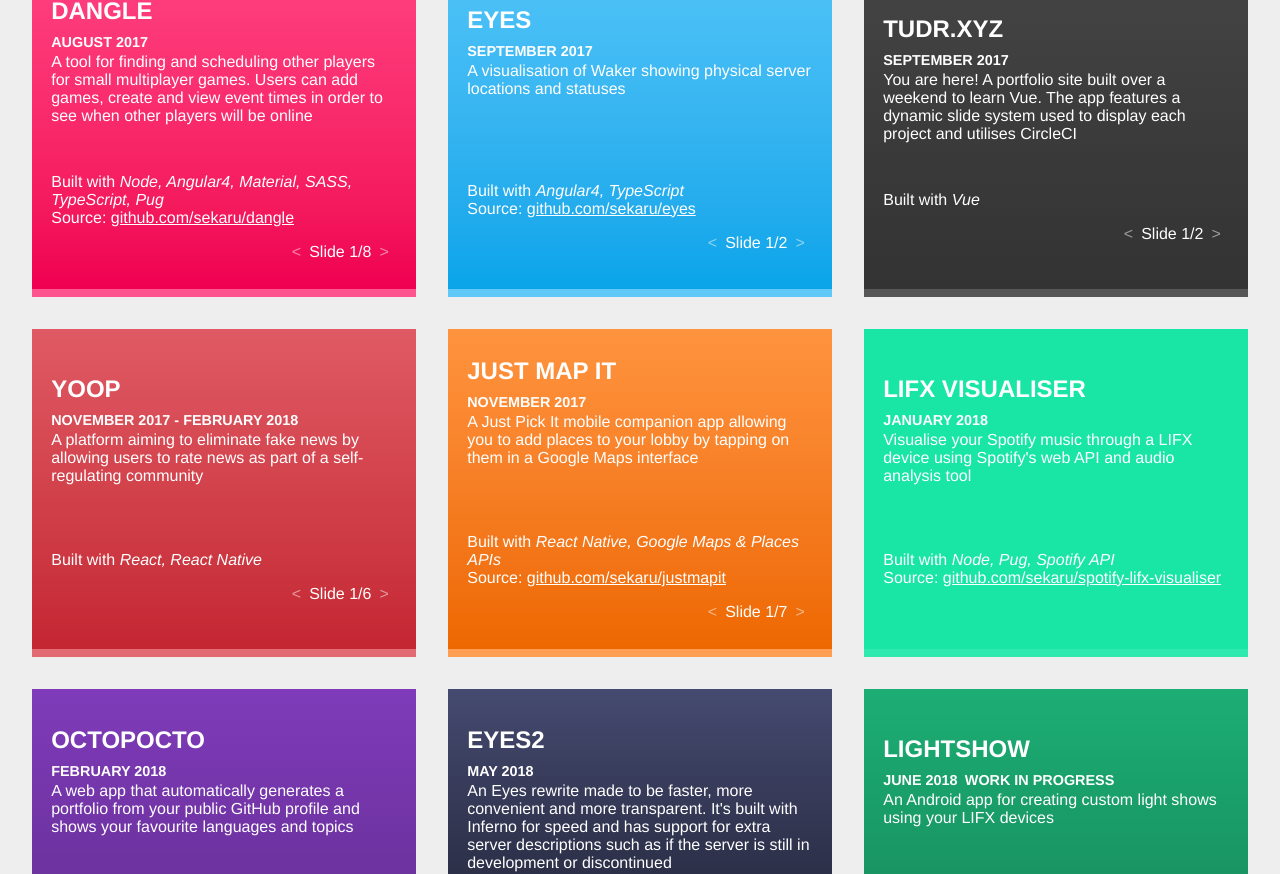
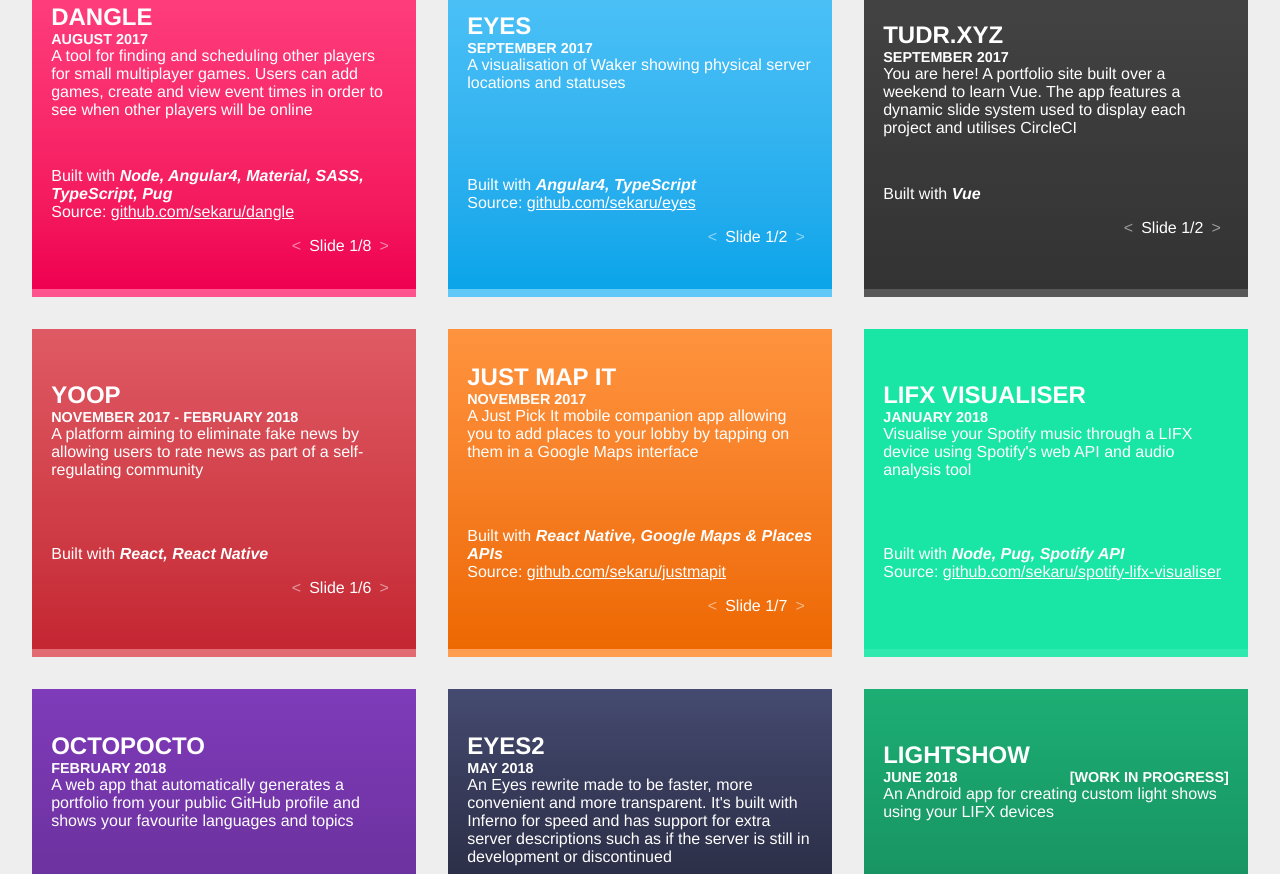
Before and after one commit to sekaru/tudr.xyz, a Vue app: page /#/ in a window 1280 px wide. Shown: the part 979-1853 px from the top of the page. Built offline with nearby package versions, Linux system fonts and the light colour scheme.

Commit message:
WIP positioning

```diff
--- a/src/components/Hello.vue
+++ b/src/components/Hello.vue
@@ -25,8 +25,11 @@
           <div class="title">
             {{project.title}}
             <br>
-            <span class="date">{{project.date}}</span>
-            <span v-if="project.wip" class="wip"><strong>Work in progress<br></strong></span>
+
+            <div class="subtitle">
+              <span class="date">{{project.date}}</span>
+              <span v-if="project.wip" class="wip"><strong>[Work in progress]<br></strong></span>
+            </div>
           </div>
 
           <div class="slide-container">
@@ -144,13 +147,11 @@ a {
   font-size: 1.5rem;
 }
 
-.date {
+.subtitle {
   font-size: 0.9rem;
-}
-
-.wip {
-  font-size: 0.9rem;
-  margin-left: 0.5em;
+  display: flex;
+  justify-content: space-between;
+  align-items: center;
 }
 
 .expanded {
@@ -180,7 +181,7 @@ a {
 
 .techs {
   font-style: italic;
-  font-weight: 500;
+  font-weight: bold;
 }
 
 .slide-container {
```
